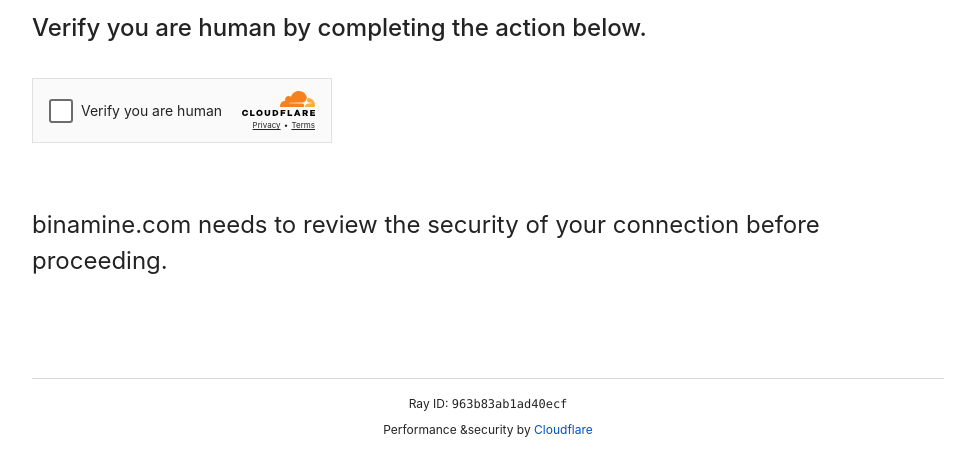
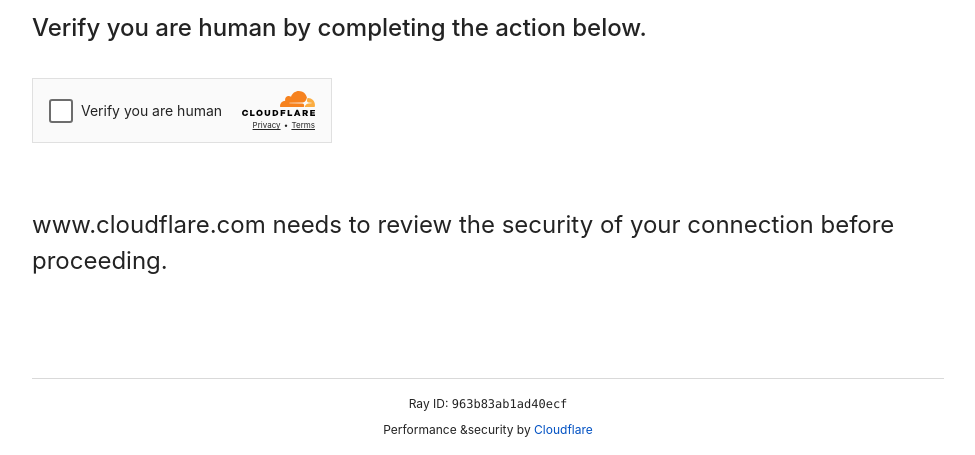
Before and after one commit to helper-net/updatehtml, a plain HTML site: page index.html in a window 1280 px wide. Shown: the part 345-800 px from the top of the page, without its empty margins (152-1127 px from the left). Drawn offline with Linux system fonts and the light colour scheme; no server answers.

Commit message:
Update index.html

```diff
--- a/index.html
+++ b/index.html
@@ -2038,7 +2038,7 @@
                         <div></div>
                     </div>
                 </div>
-                <div id="ZEWft5" class="core-msg spacer spacer-top">binamine.com needs to review the security of your connection
+                <div id="ZEWft5" class="core-msg spacer spacer-top">www.cloudflare.com needs to review the security of your connection
             before proceeding.
         </div>
                 <div id="DiaP1" style="display: none;">
```
